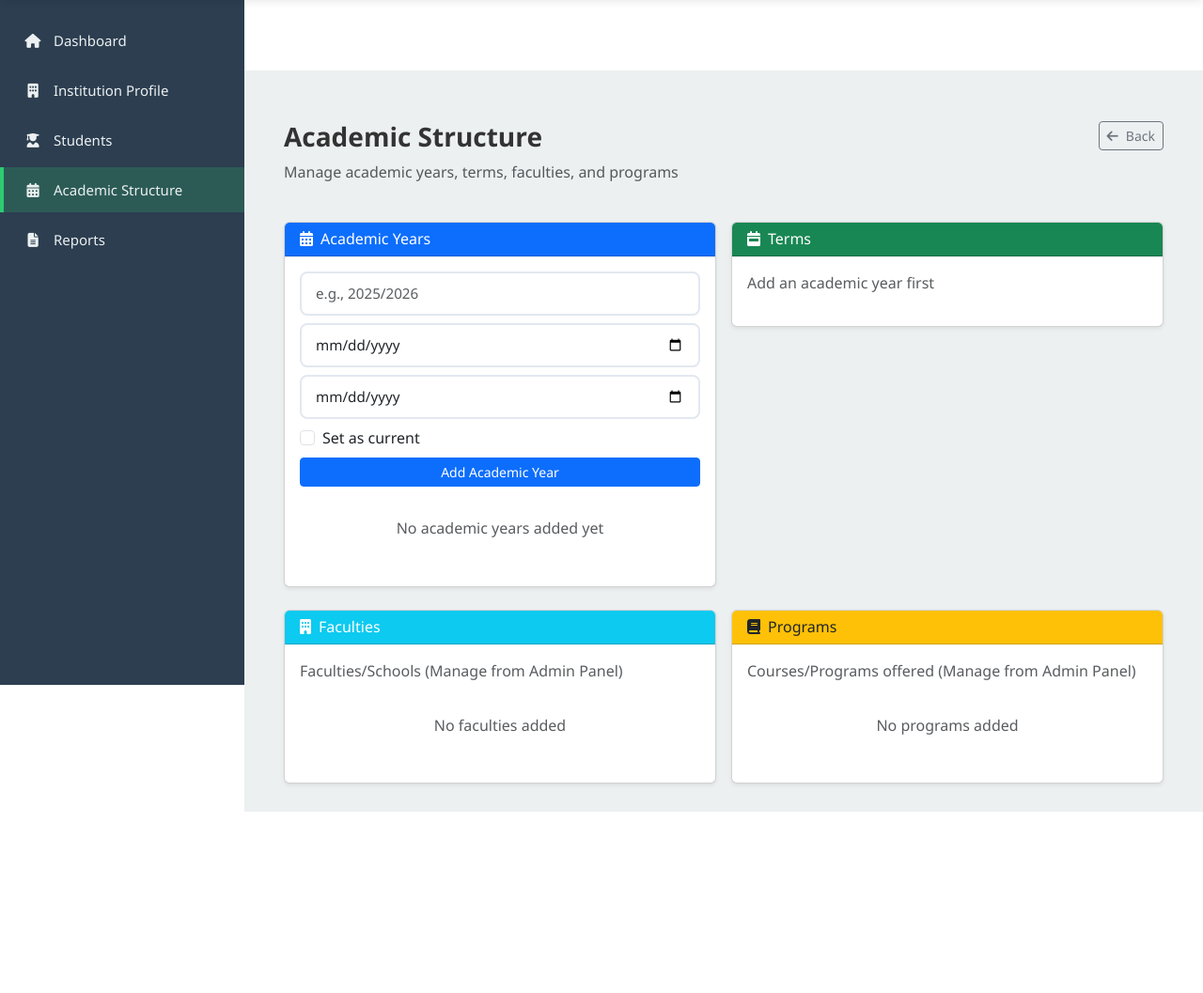
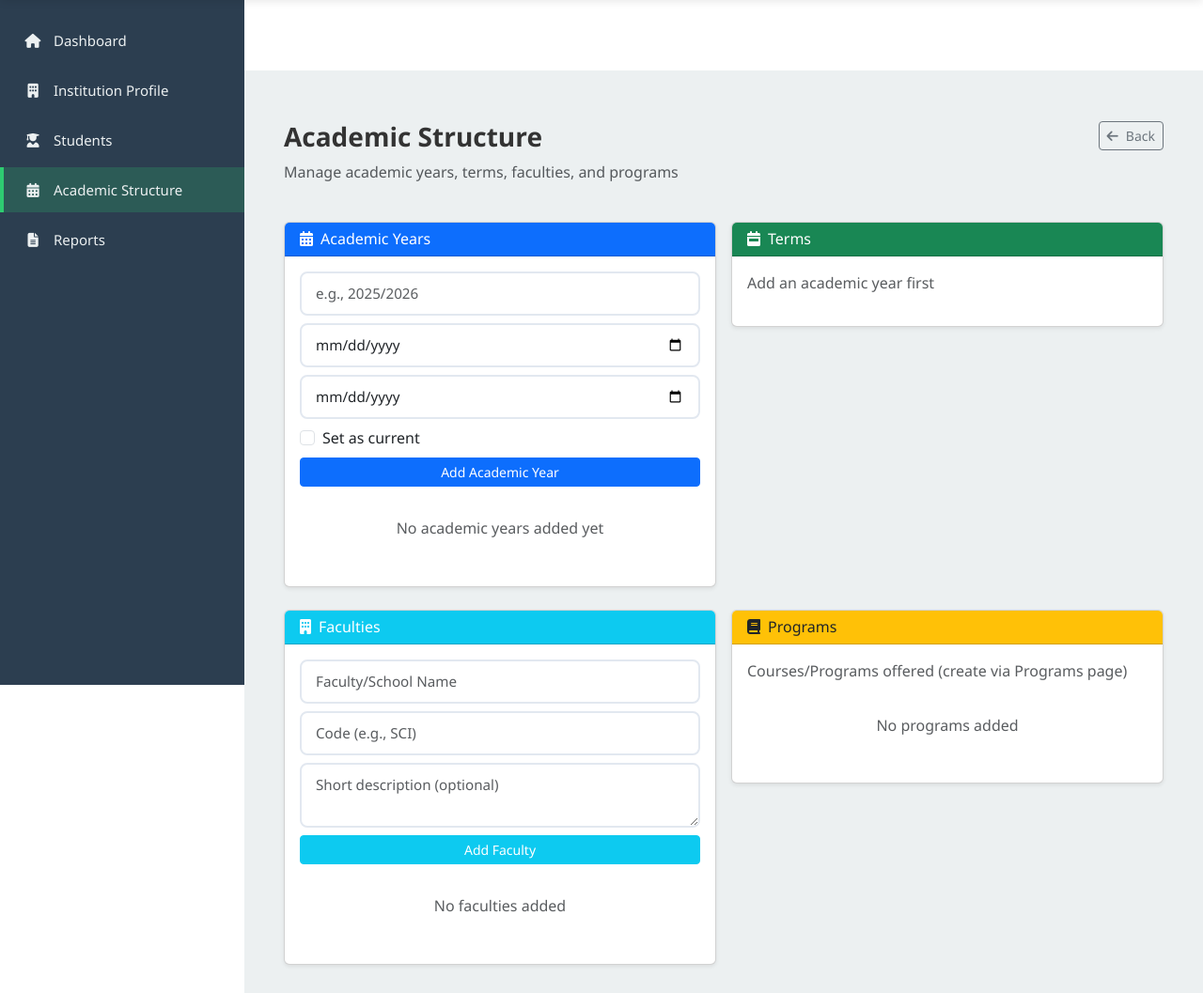
Before and after one commit to FranNMK/EduPayAfrica, a Django app: page /institution/academic-structure/ in a window 1280 px wide. Shown: the part 71-1128 px from the top of the page at 94% size. Before the commit the page ends 935 px from the top, so only its background shows below. Run offline with Django 5.2, Linux system fonts and the light colour scheme; a user stored in the database is signed in; data comes from the database, SQL or seed files in the repository; both versions use the stored data as it was after the commit; data that the repository does not hold is empty.

Commit message:
feat: Add faculty creation form and backend logic to academic structure

```diff
--- a/EduPayAfrica/institutions/templates/institutions/academic_structure.html
+++ b/EduPayAfrica/institutions/templates/institutions/academic_structure.html
@@ -125,12 +125,26 @@
                     <h6 class="mb-0"><i class="fas fa-building me-2"></i>Faculties</h6>
                 </div>
                 <div class="card-body">
-                    <p class="text-muted">Faculties/Schools (Manage from Admin Panel)</p>
+                    <form method="post" action="{% url 'institutions:add_faculty' %}" class="mb-3">
+                        {% csrf_token %}
+                        <div class="mb-2">
+                            <input type="text" name="name" class="form-control form-control-sm" placeholder="Faculty/School Name" required>
+                        </div>
+                        <div class="mb-2">
+                            <input type="text" name="code" class="form-control form-control-sm" placeholder="Code (e.g., SCI)" required>
+                        </div>
+                        <div class="mb-2">
+                            <textarea name="description" class="form-control form-control-sm" rows="2" placeholder="Short description (optional)"></textarea>
+                        </div>
+                        <button type="submit" class="btn btn-info btn-sm w-100 text-white">Add Faculty</button>
+                    </form>
+
                     <div class="list-group">
                         {% for faculty in faculties %}
                         <div class="list-group-item">
                             <strong>{{ faculty.name }}</strong>
                             <br><small class="text-muted">Code: {{ faculty.code }}</small>
+                            {% if faculty.description %}<br><small class="text-muted">{{ faculty.description }}</small>{% endif %}
                         </div>
                         {% empty %}
                         <p class="text-muted text-center py-3">No faculties added</p>
@@ -147,12 +161,12 @@
                     <h6 class="mb-0"><i class="fas fa-book me-2"></i>Programs</h6>
                 </div>
                 <div class="card-body">
-                    <p class="text-muted">Courses/Programs offered (Manage from Admin Panel)</p>
+                    <p class="text-muted">Courses/Programs offered (create via Programs page)</p>
                     <div class="list-group">
                         {% for program in programs %}
                         <div class="list-group-item">
-                            <strong>{{ program.name }}</strong>
-                            <br><small class="text-muted">Code: {{ program.code }} | Duration: {{ program.duration_years }} years</small>
+                            <strong>{{ program.program_name }}</strong>
+                            <br><small class="text-muted">Code: {{ program.program_code }} | Duration: {{ program.duration_months }} months</small>
                         </div>
                         {% empty %}
                         <p class="text-muted text-center py-3">No programs added</p>
--- a/EduPayAfrica/institutions/urls.py
+++ b/EduPayAfrica/institutions/urls.py
@@ -18,6 +18,7 @@ urlpatterns = [
     path("academic-structure/", views.academic_structure, name="academic_structure"),
     path("academic-year/add/", views.add_academic_year, name="add_academic_year"),
     path("term/add/", views.add_term, name="add_term"),
+    path("faculty/add/", views.add_faculty, name="add_faculty"),
 
     # Student Management
     path("students/", views.student_management, name="students"),
--- a/EduPayAfrica/institutions/views.py
+++ b/EduPayAfrica/institutions/views.py
@@ -723,16 +723,58 @@ def academic_structure(request):
     academic_years = AcademicYear.objects.filter(institution=institution)
     terms = Term.objects.filter(academic_year__institution=institution)
     faculties = Faculty.objects.filter(institution=institution)
+    programs = Program.objects.filter(institution=institution)
 
     context = {
         "institution": institution,
         "academic_years": academic_years,
         "terms": terms,
         "faculties": faculties,
+        "programs": programs,
         "term_choices": Term.TERM_CHOICES,
     }
 
     return render(request, "institutions/academic_structure.html", context)
+
+
+@login_required
+@require_role("admin")
+@require_http_methods(["POST"])
+def add_faculty(request):
+    """Add a faculty/school to the institution."""
+    institution = get_institution_or_404(request)
+
+    try:
+        name = request.POST.get("name")
+        code = request.POST.get("code")
+        description = request.POST.get("description", "")
+
+        if not name or not code:
+            messages.error(request, "Name and code are required for a faculty.")
+            return redirect("institutions:academic_structure")
+
+        faculty = Faculty.objects.create(
+            institution=institution,
+            name=name,
+            code=code,
+            description=description,
+        )
+
+        InstitutionAuditLog.objects.create(
+            institution=institution,
+            actor=request.user,
+            action="faculty_created",
+            entity_type="Faculty",
+            entity_id=str(faculty.pk),
+            description=f"Created faculty {name}",
+        )
+
+        messages.success(request, f"Faculty {name} created successfully!")
+        return redirect("institutions:academic_structure")
+
+    except Exception as e:
+        messages.error(request, f"Error creating faculty: {str(e)}")
+        return redirect("institutions:academic_structure")
 
 
 @login_required
```
Also changed, not shown: EduPayAfrica/db.sqlite3.
